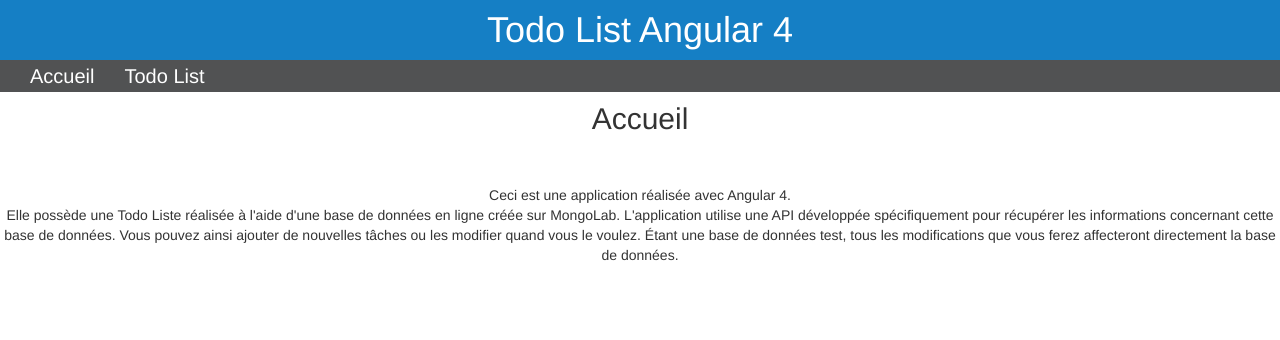
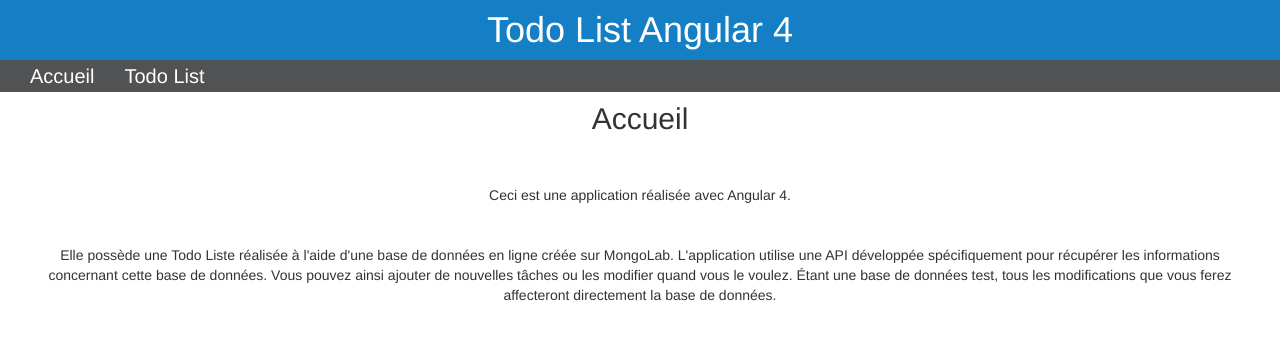
Before and after one commit to jeremieNizou/toDoListAngular, an Angular app: page /accueil in a window 1280 px wide. Shown: the top 340 px of the page. Built offline with nearby package versions, Linux system fonts and the light colour scheme.

Commit message:
Favicon + margin

```diff
--- a/src/app/accueil/accueil.component.css
+++ b/src/app/accueil/accueil.component.css
@@ -7,3 +7,7 @@ h2{
 div {
 	text-align: center;
 }
+
+#description {
+	margin: 40px;
+}
--- a/src/app/accueil/accueil.component.html
+++ b/src/app/accueil/accueil.component.html
@@ -2,6 +2,6 @@
 <div>
 	Ceci est une application réalisée avec Angular 4.
 </div>
-<div>
+<div id="description">
 	Elle possède une Todo Liste réalisée à l'aide d'une base de données en ligne créée sur MongoLab. L'application utilise une API développée spécifiquement pour récupérer les informations concernant cette base de données. Vous pouvez ainsi ajouter de nouvelles tâches ou les modifier quand vous le voulez. Étant une base de données test, tous les modifications que vous ferez affecteront directement la base de données.
 </div>
```
Also changed, not shown: 1 other file (tests, documents, lock files or other folders).
